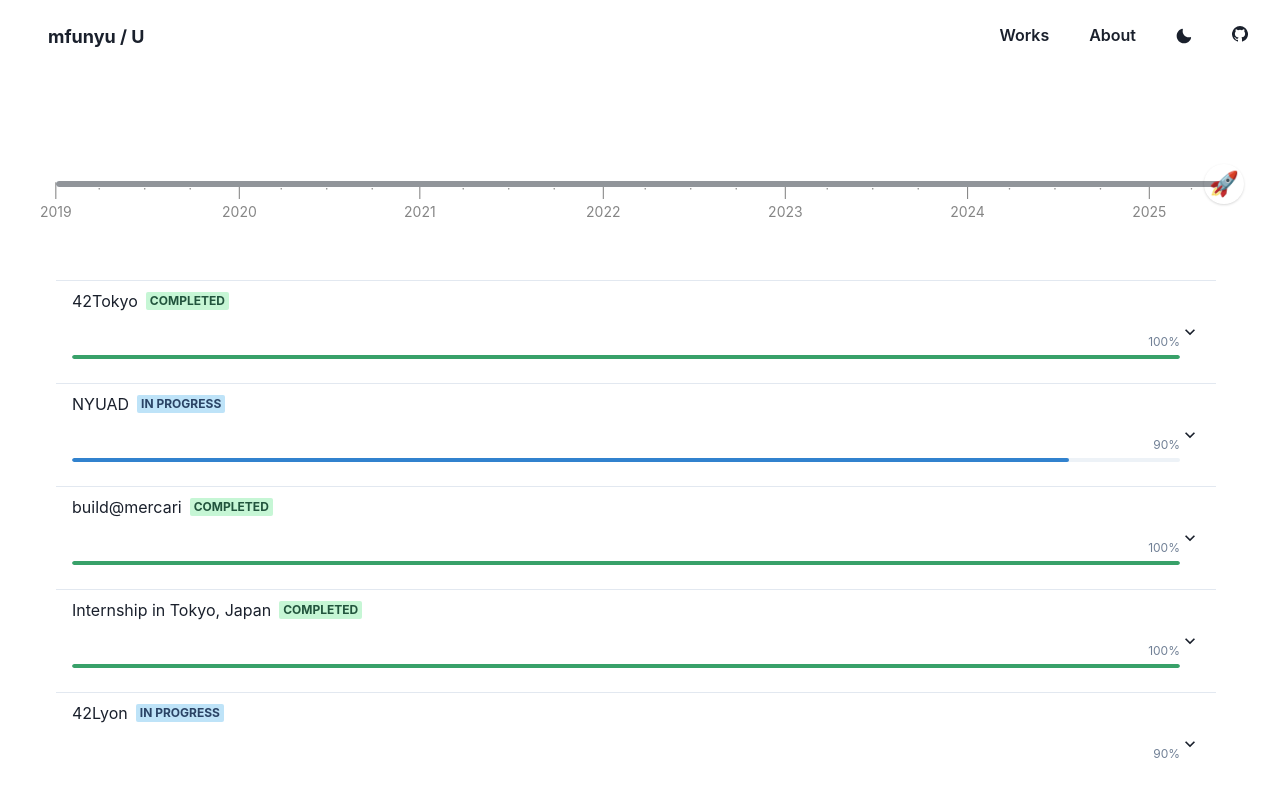
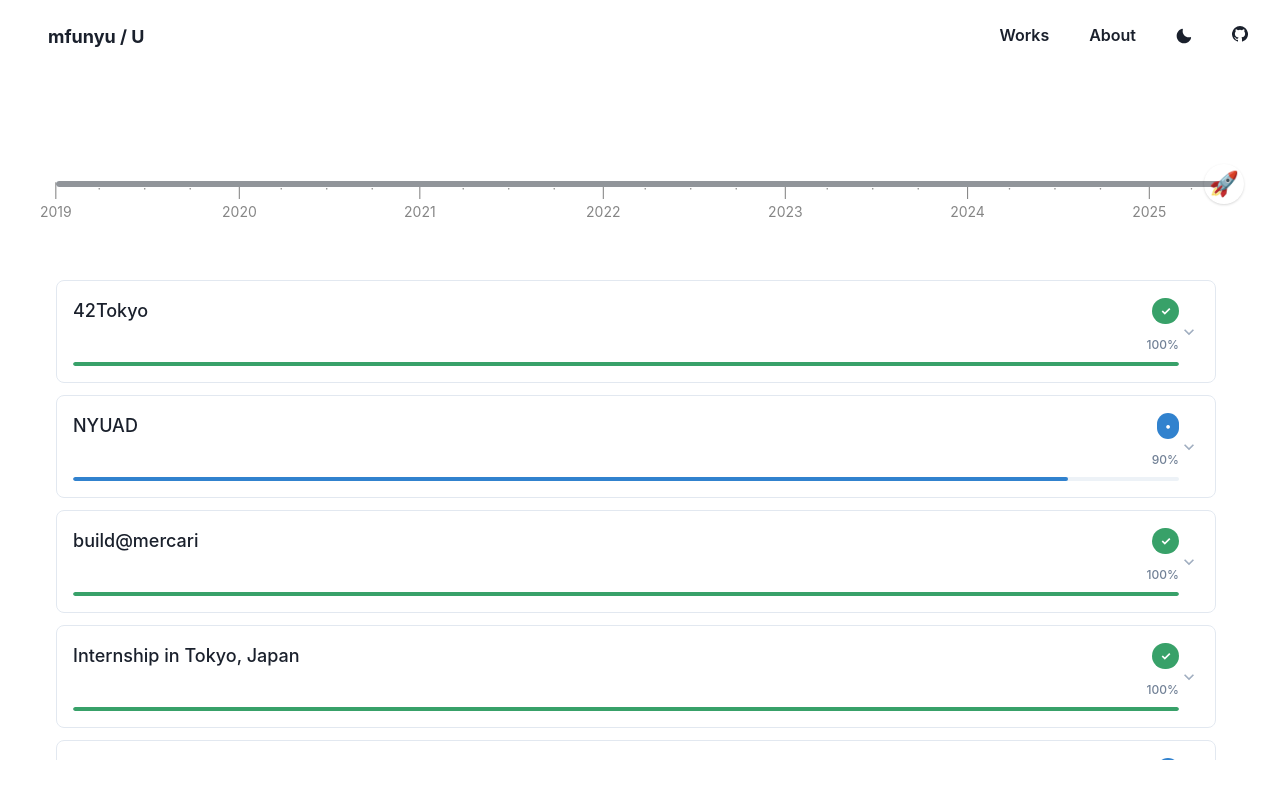
Before and after one commit to mfunyu/mfunyu.github.io, a Next.js app: page /about in a window 1280 px wide. Shown: the top 798 px of the page. Built offline with nearby package versions, Linux system fonts and the light colour scheme.

Commit message:
feat(history): improve ui

```diff
--- a/src/components/history.tsx
+++ b/src/components/history.tsx
@@ -10,6 +10,7 @@
   Stack,
   Text,
   Badge,
+  useColorModeValue,
 } from '@chakra-ui/react'
 import { historyData } from '../data/historyData'
 
@@ -21,28 +22,50 @@
 }
 
 const HistoryItem = ({ title, progress, description, isCompleted }: HistoryItemProps) => {
+  const cardBg = useColorModeValue("white", "gray.800")
+  const borderColor = useColorModeValue("gray.200", "gray.600")
+  const hoverBorderColor = useColorModeValue("gray.300", "gray.500")
+  const hoverBg = useColorModeValue("gray.50", "gray.700")
+  const textColor = useColorModeValue("gray.600", "gray.300")
+  const percentageColor = useColorModeValue("gray.500", "gray.400")
+  const progressBg = useColorModeValue("gray.100", "gray.600")
+  const iconColor = useColorModeValue("gray.400", "gray.500")
+
   return (
-    <AccordionItem>
-      <h2>
-        <AccordionButton>
+    <AccordionItem border="none" mb={3}>
+      <Box
+        bg={cardBg}
+        border="1px solid"
+        borderColor={borderColor}
+        borderRadius="lg"
+        overflow="hidden"
+        _hover={{ borderColor: hoverBorderColor, shadow: "sm" }}
+        transition="all 0.2s"
+      >
+        <AccordionButton
+          p={4}
+          _hover={{ bg: hoverBg }}
+          _expanded={{ bg: hoverBg }}
+        >
           <Box flex="1" textAlign="left">
-            <Stack spacing={5}>
-              <Box flex="1" textAlign="left">
-                <Stack direction="row" spacing={2} align="center">
-                  <Text>{title}</Text>
+            <Stack spacing={3}>
+              <Flex justify="space-between" align="center">
+                <Text fontSize="lg" fontWeight="medium">{title}</Text>
                 <Badge
                   colorScheme={isCompleted ? "green" : "blue"}
-                    variant="subtle"
+                  variant="solid"
                   fontSize="xs"
+                  px={2}
+                  py={1}
+                  borderRadius="full"
                 >
-                    {isCompleted ? "Completed" : "In Progress"}
+                  {isCompleted ? "✓" : "•"}
                 </Badge>
-                </Stack>
-              </Box>
-              <Box pb={4} flex="1" textAlign="left">
-                <Flex justify="space-between" align="center" mb={1}>
+              </Flex>
+              <Box>
+                <Flex justify="space-between" align="center" mb={2}>
                   <Box />
-                  <Text fontSize="xs" color="gray.500">{progress}%</Text>
+                  <Text fontSize="xs" color={percentageColor} fontWeight="medium">{progress}%</Text>
                 </Flex>
                 <Progress
                   size="xs"
@@ -50,16 +73,19 @@
                   isAnimated
                   colorScheme={isCompleted ? "green" : "blue"}
                   borderRadius="full"
+                  bg={progressBg}
                 />
               </Box>
             </Stack>
           </Box>
-          <AccordionIcon />
+          <AccordionIcon color={iconColor} />
         </AccordionButton>
-      </h2>
-      <AccordionPanel pb={4}>
+        <AccordionPanel px={4} pb={4} pt={0}>
+          <Text color={textColor} fontSize="sm" lineHeight="relaxed">
             {description}
+          </Text>
         </AccordionPanel>
+      </Box>
     </AccordionItem>
   )
 }
```
Lines whose indentation alone changed are shown as unchanged.
